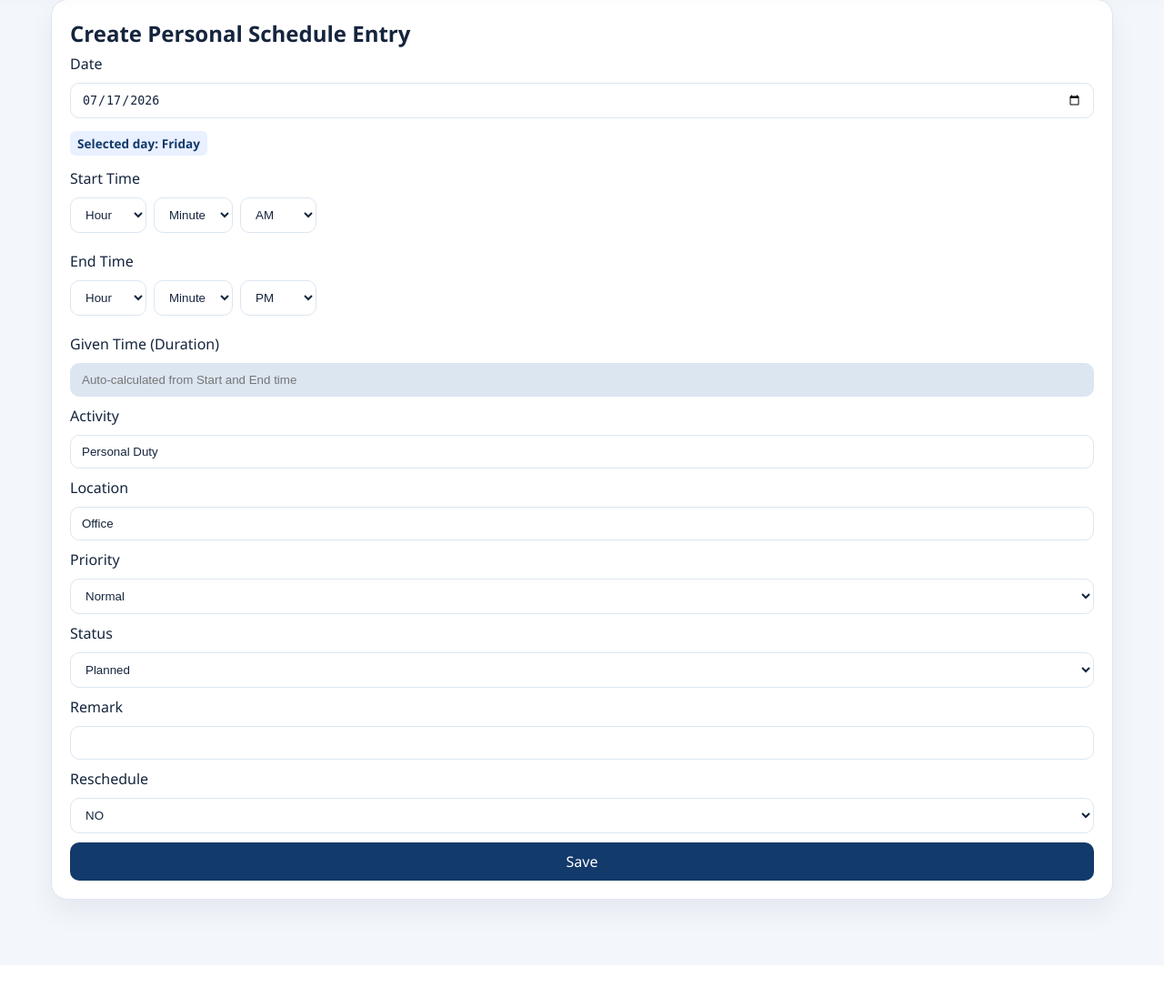
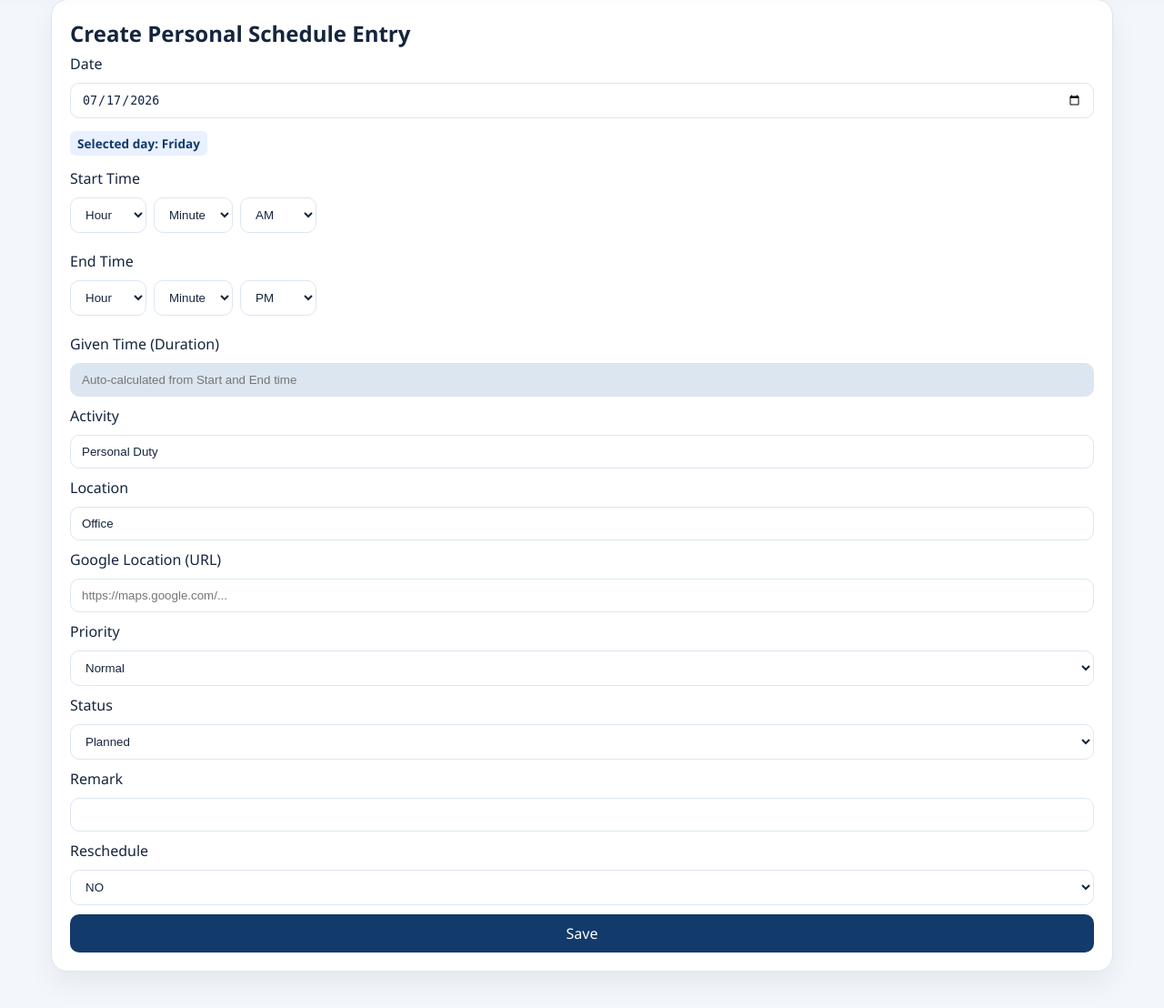
Before and after one commit to Paarth1105/CEO-Schedule, a Flask app: page /schedule/new in a window 1280 px wide. Shown: the part 117-1225 px from the top of the page at 91% size. Before the commit the page ends 1142 px from the top, so only its background shows below. Run offline with Flask 3, Linux system fonts and the light colour scheme; the visitor is signed in with stand-in values (Sample User, id 1).

Commit message:
added google location in the schedule

```diff
--- a/app/__init__.py
+++ b/app/__init__.py
@@ -99,6 +99,9 @@ with app.app_context():
             if 'user_id' not in columns2:
                 db.session.execute(text("ALTER TABLE schedule_entry ADD COLUMN user_id INTEGER"))
                 modified2 = True
+            if 'google_location' not in columns2:
+                db.session.execute(text("ALTER TABLE schedule_entry ADD COLUMN google_location TEXT"))
+                modified2 = True
             if modified2:
                 db.session.commit()
 
--- a/app/models/schedule.py
+++ b/app/models/schedule.py
@@ -12,6 +12,7 @@ class ScheduleEntry(db.Model):
     time = db.Column(db.String(20), nullable=False)
     activity = db.Column(db.String(200), nullable=False)
     location = db.Column(db.String(120), nullable=False)
+    google_location = db.Column(db.String(500), nullable=True)
     responsible_person = db.Column(db.String(120), nullable=False)
     priority = db.Column(db.String(40), nullable=False, default='Normal')
     status = db.Column(db.String(40), nullable=False, default='Planned')
--- a/app/routes/admin.py
+++ b/app/routes/admin.py
@@ -62,6 +62,7 @@ def new_schedule():
         time_value = f"{start_value} - {end_value}" if start_value and end_value else (start_value or end_value or '')
         activity = request.form['activity']
         location = request.form['location']
+        google_location = request.form.get('google_location', '').strip()
         responsible_person = request.form['responsible_person']
         priority = request.form['priority']
         status = request.form['status']
@@ -70,6 +71,7 @@ def new_schedule():
         given_time = request.form.get('given_time', '').strip()
 
         entry = ScheduleEntry(event_date=event_date, time=time_value, activity=activity, location=location,
+                              google_location=google_location,
                               responsible_person=responsible_person, priority=priority, status=status,
                               remark=remark, reschedule=reschedule, given_time=given_time)
 
@@ -107,6 +109,7 @@ def edit_schedule(entry_id):
         entry.time = f"{start_value} - {end_value}" if start_value and end_value else (start_value or end_value or entry.time)
         entry.activity = request.form['activity']
         entry.location = request.form['location']
+        entry.google_location = request.form.get('google_location', '').strip()
         entry.responsible_person = request.form['responsible_person']
         entry.priority = request.form['priority']
         entry.status = request.form['status']
--- a/app/routes/dashboard.py
+++ b/app/routes/dashboard.py
@@ -384,6 +384,7 @@ def new_employee_schedule():
 
         activity = request.form.get('activity', 'Personal Duty')
         location = request.form.get('location', 'Office')
+        google_location = request.form.get('google_location', '').strip()
         priority = request.form.get('priority', 'Normal')
         status = request.form.get('status', 'Planned')
         remark = request.form.get('remark', '')
@@ -395,6 +396,7 @@ def new_employee_schedule():
             time=time_value,
             activity=activity,
             location=location,
+            google_location=google_location,
             responsible_person=current_user.name,
             priority=priority,
             status=status,
@@ -445,6 +447,7 @@ def edit_employee_schedule(entry_id):
 
         entry.activity = request.form.get('activity', entry.activity)
         entry.location = request.form.get('location', entry.location)
+        entry.google_location = request.form.get('google_location', '').strip()
         entry.priority = request.form.get('priority', entry.priority)
         entry.status = request.form.get('status', entry.status)
         entry.remark = request.form.get('remark', entry.remark)
--- a/app/templates/admin_schedule_form.html
+++ b/app/templates/admin_schedule_form.html
@@ -53,6 +53,8 @@
         <input type="text" name="activity" value="{{ entry.activity if entry else '' }}" required>
         <label>Location</label>
         <input type="text" name="location" value="{{ entry.location if entry else '' }}" required>
+        <label>Google Location (URL)</label>
+        <input type="url" name="google_location" value="{{ entry.google_location if entry else '' }}" placeholder="https://maps.google.com/...">
         <label>Responsible Person</label>
         <input type="text" name="responsible_person" value="{{ entry.responsible_person if entry else '' }}" required>
         <label>Priority</label>
--- a/app/templates/employee_schedule_form.html
+++ b/app/templates/employee_schedule_form.html
@@ -56,6 +56,8 @@
 
         <label>Location</label>
         <input type="text" name="location" value="{{ entry.location if entry else 'Office' }}" required>
+        <label>Google Location (URL)</label>
+        <input type="url" name="google_location" value="{{ entry.google_location if entry else '' }}" placeholder="https://maps.google.com/...">
 
         <label>Priority</label>
         <select name="priority">
```
Also changed, not shown: app/templates/dashboard.html (+18 -2 lines).
